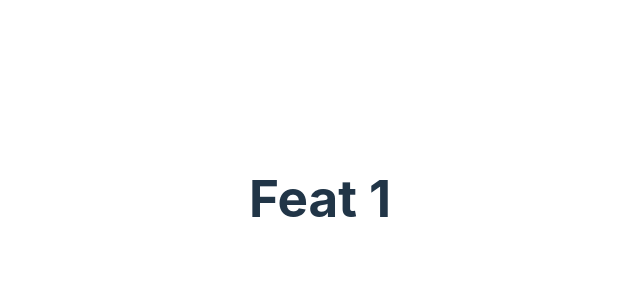
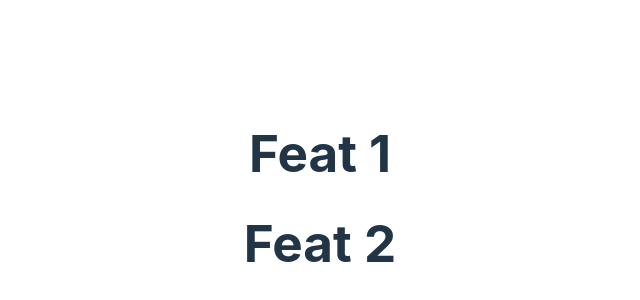
Before and after one commit to Calebosam/version-frontend, a React (Vite) app: page / in a window 1280 px wide. Shown: the part 202-502 px from the top of the page, without its empty margins (320-960 px from the left). Built offline with nearby package versions, Linux system fonts and the light colour scheme.

Commit message:
feat: add feat 2

```diff
--- a/src/App.jsx
+++ b/src/App.jsx
@@ -5,7 +5,7 @@ function App() {
   return (
     <>
       <h1>Feat 1</h1>
-
+      <h1>Feat 2</h1>
     </>
   )
 }
```
